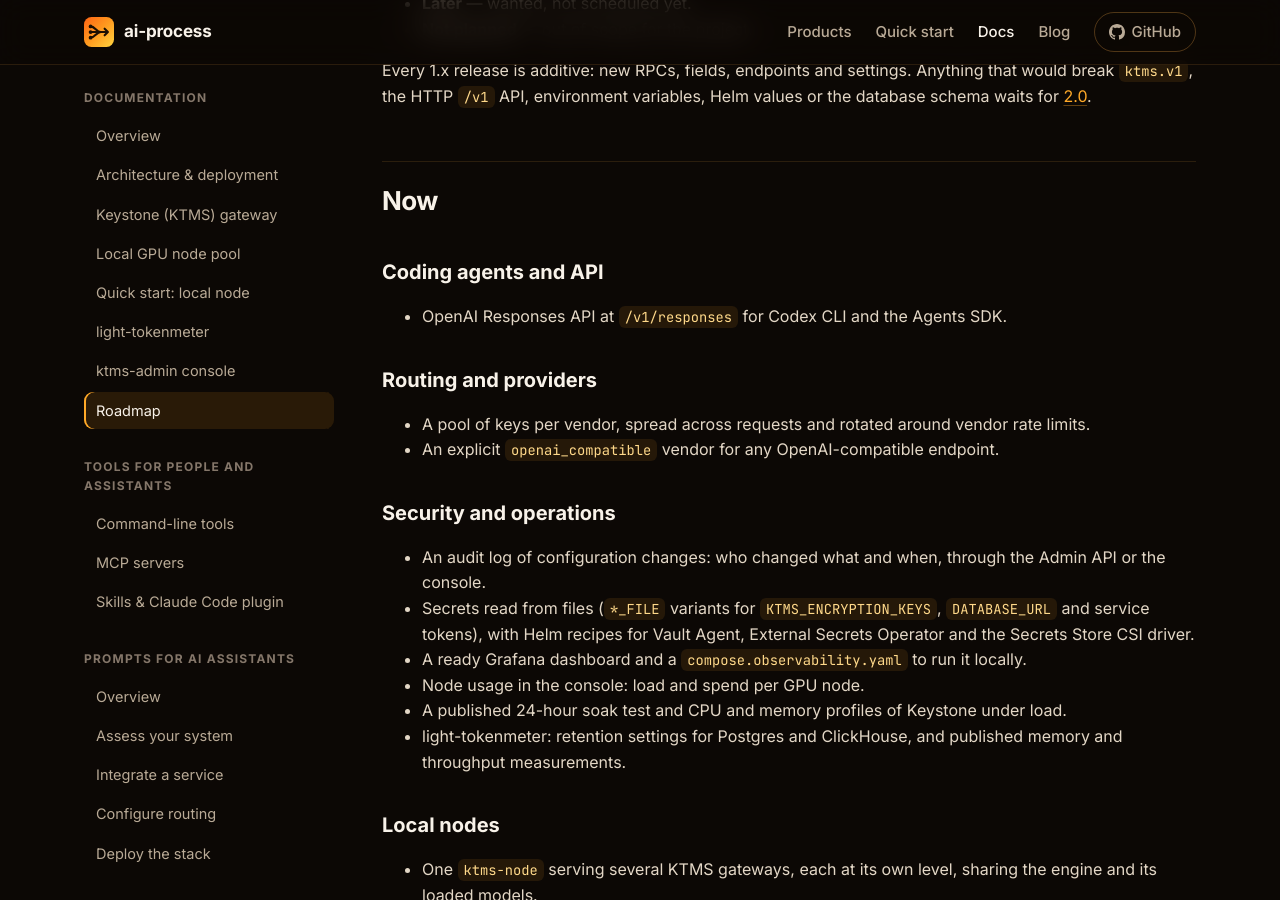
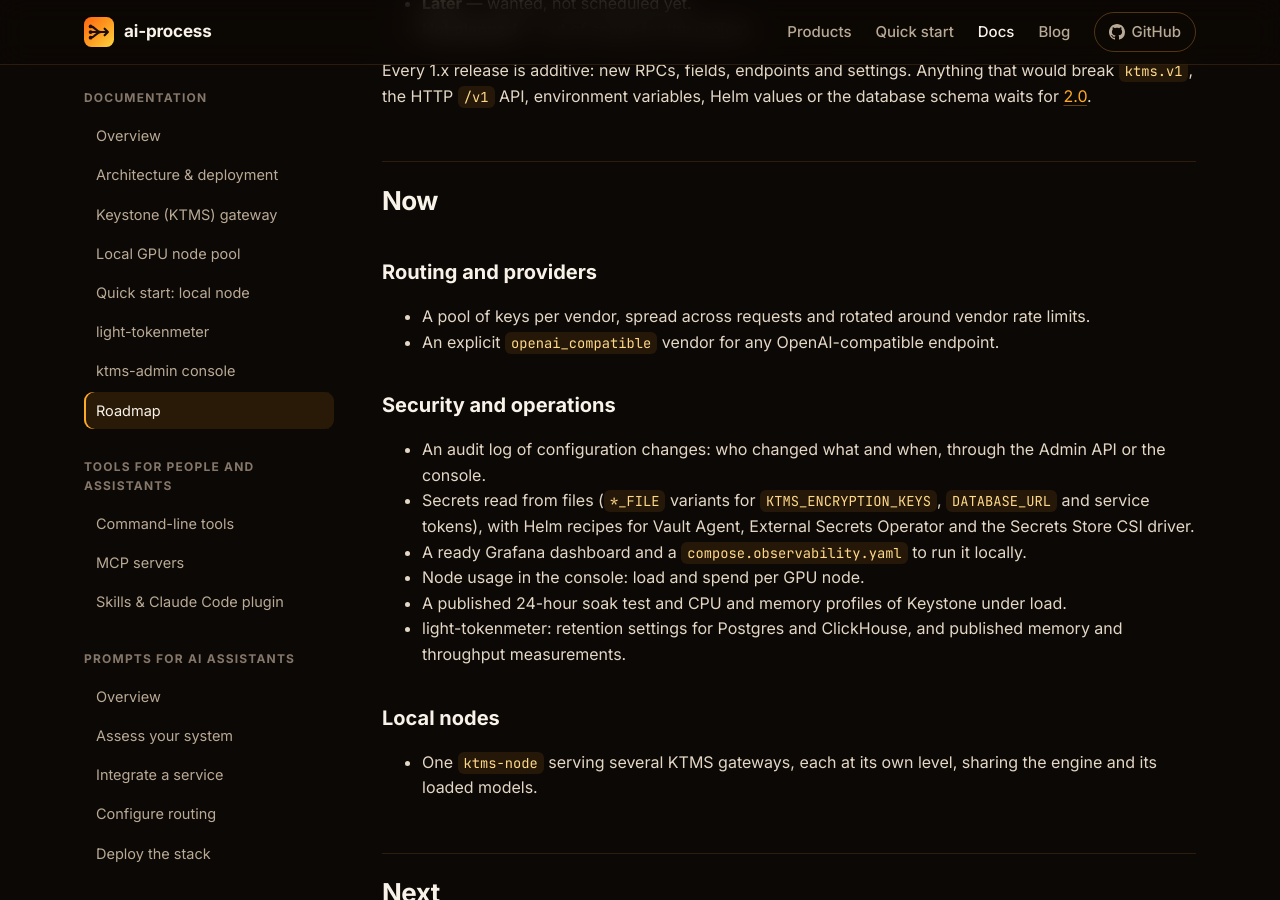
Before and after one commit to ai-process/ai-process.github.io, a Jekyll site: the page built from docs/roadmap.md, in a window 1280 px wide and 900 px high, scrolled down 372 px. Built offline with Jekyll 4.4.1, drawn with Linux system fonts in a browser that asks for light colours.

Commit message:
docs: sync roadmap (Responses API done) (#24)

```diff
--- a/docs/roadmap.md
+++ b/docs/roadmap.md
@@ -23,10 +23,6 @@ Every 1.x release is additive: new RPCs, fields, endpoints and settings. Anythin
 [2.0](#planned-for-20).
 
 ## Now
-
-### Coding agents and API
-
-- OpenAI Responses API at `/v1/responses` for Codex CLI and the Agents SDK.
 
 ### Routing and providers
 
```
